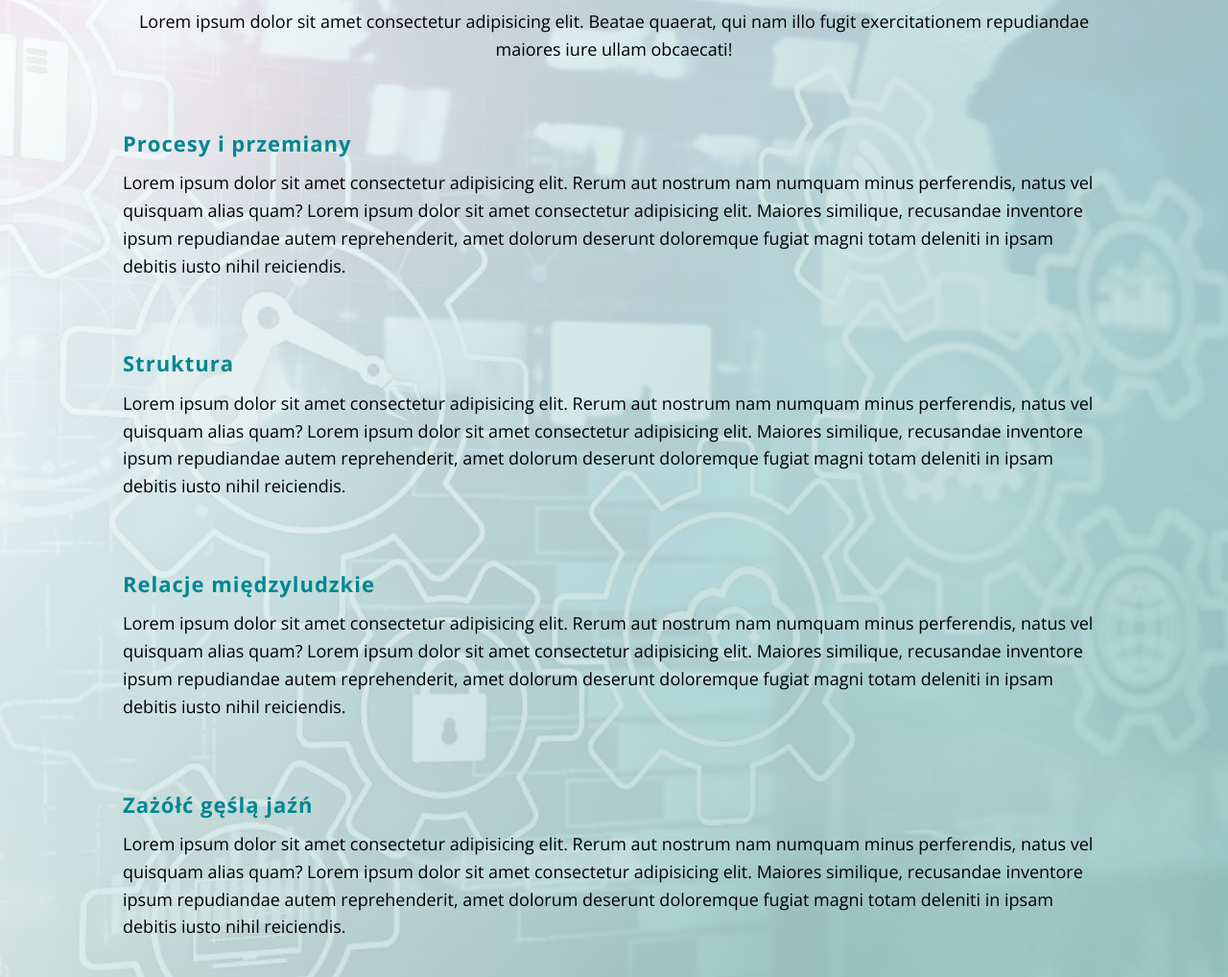
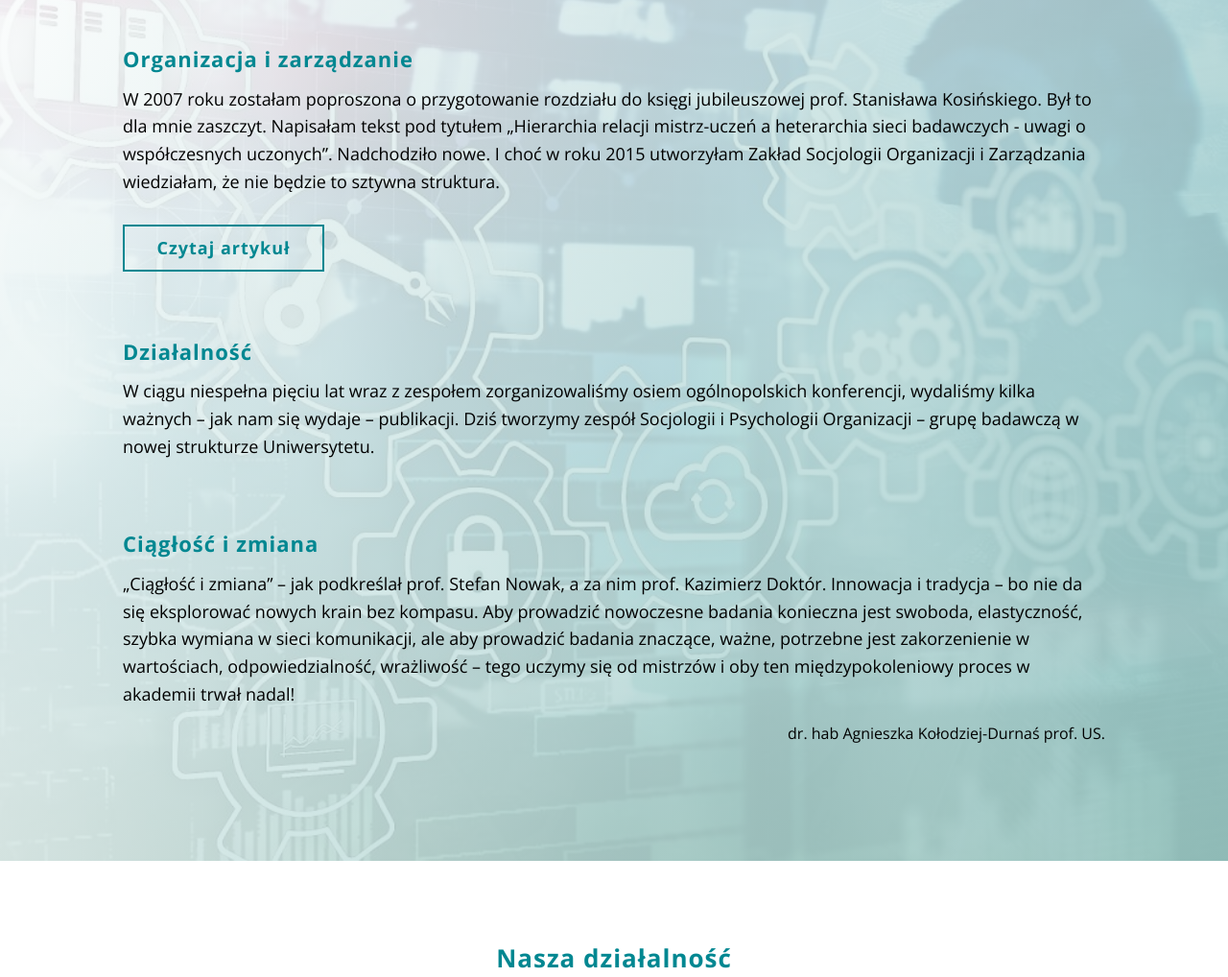
Before and after one commit to netmazing/sipo, a Gatsby site: page / in a window 1280 px wide. Shown: the part 933-1951 px from the top of the page at 96% size. Built offline with nearby package versions, Linux system fonts and the light colour scheme; Gatsby itself is replaced by a stand-in of ours.

Commit message:
change about section

```diff
--- a/src/components/Layout.js
+++ b/src/components/Layout.js
@@ -2,15 +2,11 @@ import React from 'react';
 import Navbar from './Navbar';
 import Footer from './Footer';
 import '../css/layout.css';
-import { Helmet } from 'react-helmet';
 
 
 const Layout = ({children}) => {
     return (
         <>
-        <Helmet>
-        <title>Socjologia i psychologia organizacji</title>
-        </Helmet>
         <Navbar />
         {children}
         <Footer />
--- a/src/css/about.css
+++ b/src/css/about.css
@@ -17,6 +17,7 @@ background: linear-gradient(rgb(255, 255, 255), rgba(126, 185, 183) 170%)
 
 .about__title {
     font-size: 22px;
+    margin-bottom: 30px;
 }
 
 .about__info {
@@ -105,3 +106,22 @@ background: linear-gradient(rgb(255, 255, 255), rgba(126, 185, 183) 170%)
         margin: 30px 0;
     }
 }
+
+.about__author {
+    display: block;
+    text-align: right;
+}
+
+.about__btn {
+    margin: 30px 0 10px;
+    display: block;
+    width: 180px;
+    text-align: center;
+    z-index: 10;
+}
+
+@media (min-width: 600px) {
+    .about__btn {
+        width: 210px;
+    }
+}
--- a/src/pages/index.js
+++ b/src/pages/index.js
@@ -26,27 +26,24 @@ const index = ({data}) => {
         <article id="about" className="about">
           <div className="about__inner">
           <h2 className="about__title">Organizacja jako obszar badań</h2>
-          <p className="about__info">Lorem ipsum dolor sit amet consectetur adipisicing elit. Beatae quaerat, qui nam illo fugit exercitationem repudiandae maiores iure ullam obcaecati!</p>
 
           <section className="subsection">
-            <h3 className="subsection__title">Procesy i przemiany</h3>
-            <p className="subsection__info">Lorem ipsum dolor sit amet consectetur adipisicing elit. Rerum aut nostrum nam numquam minus perferendis, natus vel quisquam alias quam? Lorem ipsum dolor sit amet consectetur adipisicing elit. Maiores similique, recusandae inventore ipsum repudiandae autem reprehenderit, amet dolorum deserunt doloremque fugiat magni totam deleniti in ipsam debitis iusto nihil reiciendis.</p>
+            <h3 className="subsection__title">Organizacja i zarządzanie</h3>
+            <p className="subsection__info">W 2007 roku zostałam poproszona o przygotowanie rozdziału do księgi jubileuszowej prof. Stanisława Kosińskiego. Był to dla mnie zaszczyt. Napisałam tekst pod tytułem „Hierarchia relacji mistrz-uczeń a heterarchia sieci badawczych - uwagi o współczesnych uczonych”. Nadchodziło nowe. I choć w roku 2015 utworzyłam Zakład Socjologii Organizacji i Zarządzania wiedziałam, że nie będzie to sztywna struktura.</p>
+            <a href="https://www.researchgate.net/publication/317826011_Hierarchia_relacji_mistrz-uczen_a_heterarchia_sieci_badawczych_-_uwagi_o_wspolczesnych_uczonych" className="btn about__btn">Czytaj artykuł</a>
           </section>
 
           <section className="subsection">
-            <h3 className="subsection__title">Struktura</h3>
-            <p className="subsection__info">Lorem ipsum dolor sit amet consectetur adipisicing elit. Rerum aut nostrum nam numquam minus perferendis, natus vel quisquam alias quam? Lorem ipsum dolor sit amet consectetur adipisicing elit. Maiores similique, recusandae inventore ipsum repudiandae autem reprehenderit, amet dolorum deserunt doloremque fugiat magni totam deleniti in ipsam debitis iusto nihil reiciendis.</p>
+            <h3 className="subsection__title">Działalność</h3>
+            <p className="subsection__info">W ciągu niespełna pięciu lat wraz z zespołem zorganizowaliśmy osiem ogólnopolskich konferencji, wydaliśmy kilka ważnych – jak nam się wydaje – publikacji. Dziś tworzymy zespół Socjologii i Psychologii Organizacji – grupę badawczą w nowej strukturze Uniwersytetu.</p>
           </section>
 
           <section className="subsection">
-            <h3 className="subsection__title">Relacje międzyludzkie</h3>
-            <p className="subsection__info">Lorem ipsum dolor sit amet consectetur adipisicing elit. Rerum aut nostrum nam numquam minus perferendis, natus vel quisquam alias quam? Lorem ipsum dolor sit amet consectetur adipisicing elit. Maiores similique, recusandae inventore ipsum repudiandae autem reprehenderit, amet dolorum deserunt doloremque fugiat magni totam deleniti in ipsam debitis iusto nihil reiciendis.</p>
+            <h3 className="subsection__title">Ciągłość i zmiana</h3>
+            <p className="subsection__info">„Ciągłość i zmiana” – jak podkreślał prof. Stefan Nowak, a za nim prof. Kazimierz Doktór. Innowacja i tradycja – bo nie da się eksplorować nowych krain bez kompasu. Aby prowadzić nowoczesne badania konieczna jest swoboda, elastyczność, szybka wymiana w sieci komunikacji, ale aby prowadzić badania znaczące, ważne, potrzebne jest zakorzenienie w wartościach, odpowiedzialność, wrażliwość – tego uczymy się od mistrzów i oby ten międzypokoleniowy proces w akademii trwał nadal!</p>
+            <span className="about__author">dr. hab Agnieszka Kołodziej-Durnaś prof. US.</span>
           </section>
 
-          <section className="subsection">
-            <h3 className="subsection__title">Zażółć gęślą jaźń</h3>
-            <p className="subsection__info">Lorem ipsum dolor sit amet consectetur adipisicing elit. Rerum aut nostrum nam numquam minus perferendis, natus vel quisquam alias quam? Lorem ipsum dolor sit amet consectetur adipisicing elit. Maiores similique, recusandae inventore ipsum repudiandae autem reprehenderit, amet dolorum deserunt doloremque fugiat magni totam deleniti in ipsam debitis iusto nihil reiciendis.</p>
-          </section>
         </div>
         </article>
 
```
